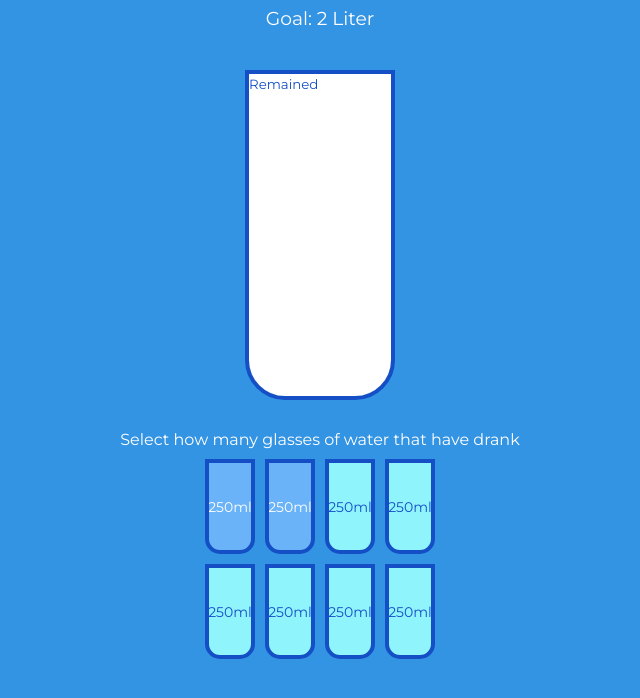
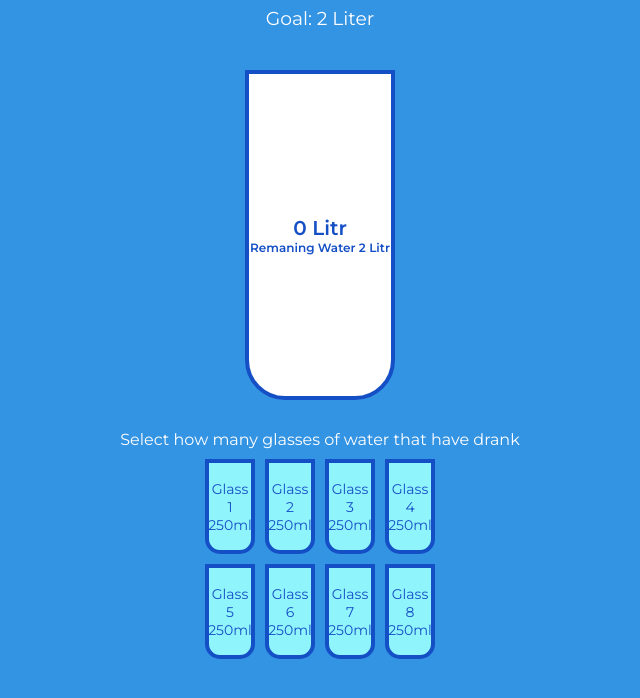
Before and after one commit to likeam/Daily-Water, a plain HTML site: page index.html in a window 1280 px wide. Shown: the part 60-758 px from the top of the page, without its empty margins (320-960 px from the left). Drawn offline with Linux system fonts and the light colour scheme.

Commit message:
Full Cup function

```diff
--- a/controller.js
+++ b/controller.js
@@ -1,24 +1,57 @@
 const smallCups = document.querySelectorAll('.cup-small');
 const liters = document.getElementById('liters');
 const percentage = document.getElementById('percentage');
-const remained = document.getElementById('remaind');
+const remained = document.getElementById('remained');
+const remaningWater = document.getElementById('remaningWater');
+
+updateBigCup();
 
 smallCups.forEach((cup, ind) => {
     cup.addEventListener('click', () => highlightCups(ind))
 })
 
-function highlightCups(ind){
+function highlightCups(ind) {
+    if (ind===7 && smallCups[ind].classList.contains("full")) ind--;
+    else if(smallCups[ind].classList.contains('full') && !smallCups[ind].nextElementSibling.classList.contains('full')) {
+        ind--
+    }
+
     smallCups.forEach((cup, ind2) => {
-
-        if(smallCups[ind].classList.contains('full') && !smallCups[ind].nextElementSibling.classList.contains('full')){
-            ind--
-        }
-
-
-        if(ind2 <= ind ){
+        if(ind2 <= ind) {
             cup.classList.add('full')
-        }else{
+        } else {
             cup.classList.remove('full')
         }
     })
+
+
+    updateBigCup()
 }
+
+function updateBigCup(){
+    const fullCups = document.querySelectorAll('.cup-small.full').length;
+    const totalCups = smallCups.length;
+    if(fullCups === 0){
+        percentage.style.visibility = 'hidden';
+        percentage.style.height = 0;
+    }else{
+        percentage.style.visibility = 'visible';
+        percentage.style.height = `${fullCups / totalCups * 330}px`
+        percentage.innerText = `${fullCups /totalCups * 100}%`
+    }
+
+
+    if(fullCups === totalCups){
+        remained.style.visibility = 'hidden';
+        remained.style.height = 0;
+    }else {
+        remained.style.visibility = 'visible';
+        liters.innerText = `${250 * fullCups / 1000} Litr`
+        remaningWater.innerText = `${250 * fullCups / 1000} Litr`
+        remaningWater.innerText = `Remaning Water ${2 - (250 * fullCups / 1000)} Litr`
+
+    }
+    console.log(totalCups);
+    console.log(fullCups);
+
+}
--- a/index.html
+++ b/index.html
@@ -11,9 +11,9 @@
     <h1>Drink Water</h1>
     <h3>Goal: 2 Liter</h3>
     <div class="cup">
-        <div class="remaind" id="remained">
+        <div class="remained" id="remained">
             <span  id="liters"></span>
-            <small>Remained</small>
+            <small id="remaningWater">Remained</small>
         </div>
 
         <div class="percentage" id="percentage">
@@ -24,14 +24,14 @@
     <p class="text">Select how many glasses of water that have drank</p>
 
     <div class="cups">
-        <div class="cup cup-small full">250ml</div>
-        <div class="cup cup-small full">250ml</div>
-        <div class="cup cup-small">250ml</div>
-        <div class="cup cup-small">250ml</div>
-        <div class="cup cup-small">250ml</div>
-        <div class="cup cup-small">250ml</div>
-        <div class="cup cup-small">250ml</div>
-        <div class="cup cup-small">250ml</div>
+        <div class="cup cup-small ">Glass 1 <br> 250ml</div>
+        <div class="cup cup-small ">Glass 2<br>250ml</div>
+        <div class="cup cup-small ">Glass 3 <br>250ml</div>
+        <div class="cup cup-small ">Glass 4 <br>250ml</div>
+        <div class="cup cup-small">Glass 5<br>250ml</div>
+        <div class="cup cup-small">Glass 6 <br>250ml</div>
+        <div class="cup cup-small">Glass 7 <br>250ml</div>
+        <div class="cup cup-small">Glass 8 <br>250ml</div>
     </div>
     <script src="./controller.js"></script>
 </body>
```
